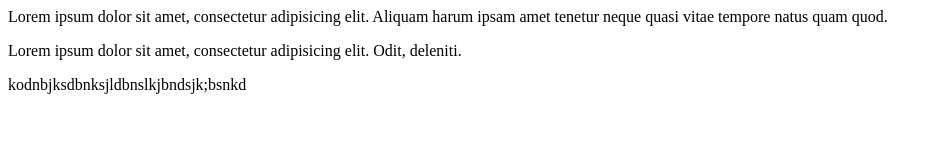
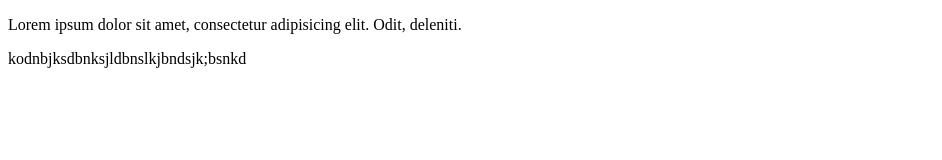
Before and after one commit to MLKolt/Test, a plain HTML site: page index.html in a window 1280 px wide. Shown: the whole page, without its empty margins (0-942 px from the left). Drawn offline with Linux system fonts and the light colour scheme.

Commit message:
Удалил header

```diff
--- a/index.html
+++ b/index.html
@@ -6,11 +6,7 @@
     <title>Document</title>
 </head>
 <body>
-    <header>
-        <div>
-            Lorem ipsum dolor sit amet, consectetur adipisicing elit. Aliquam harum ipsam amet tenetur neque quasi vitae tempore natus quam quod.
-        </div>
-    </header>
+
     <p>Lorem ipsum dolor sit amet, consectetur adipisicing elit. Odit, deleniti.</p>
     <p>kodnbjksdbnksjldbnslkjbndsjk;bsnkd</p>
 </body>
```
